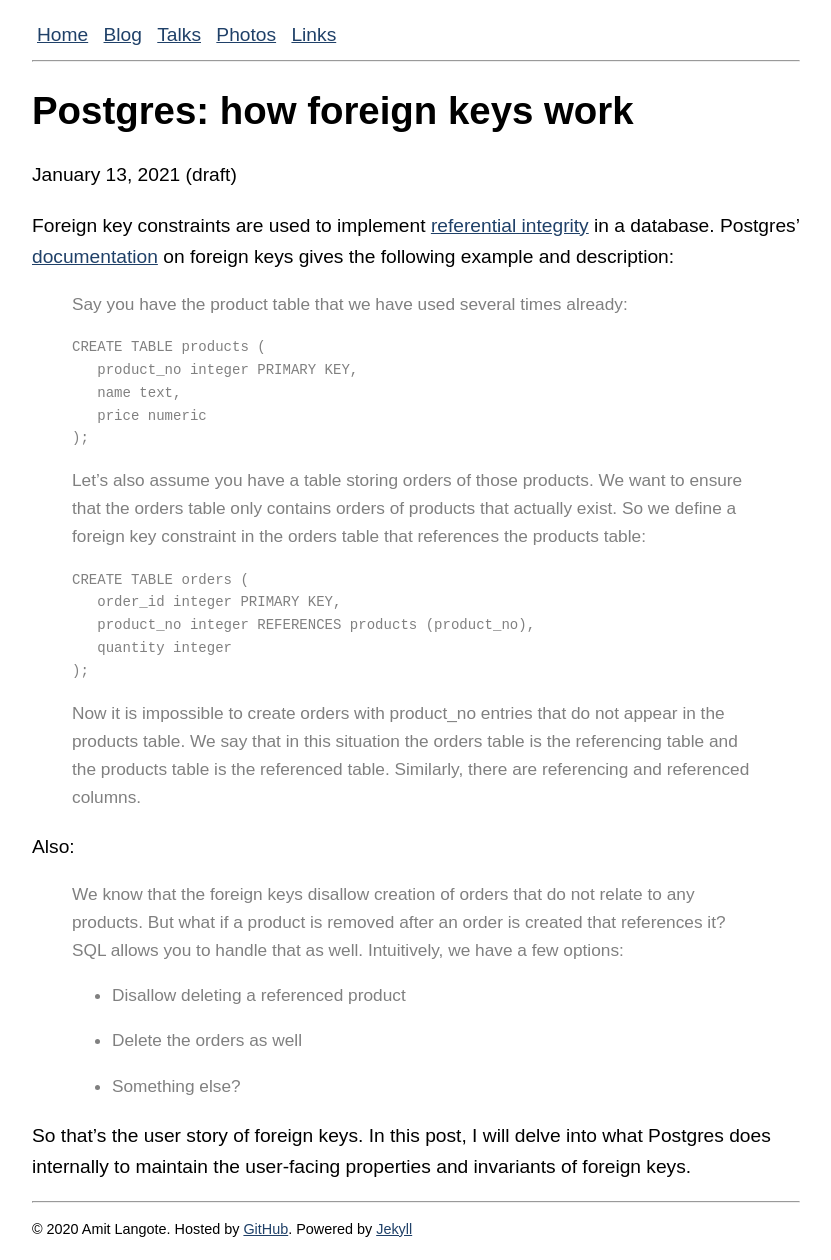
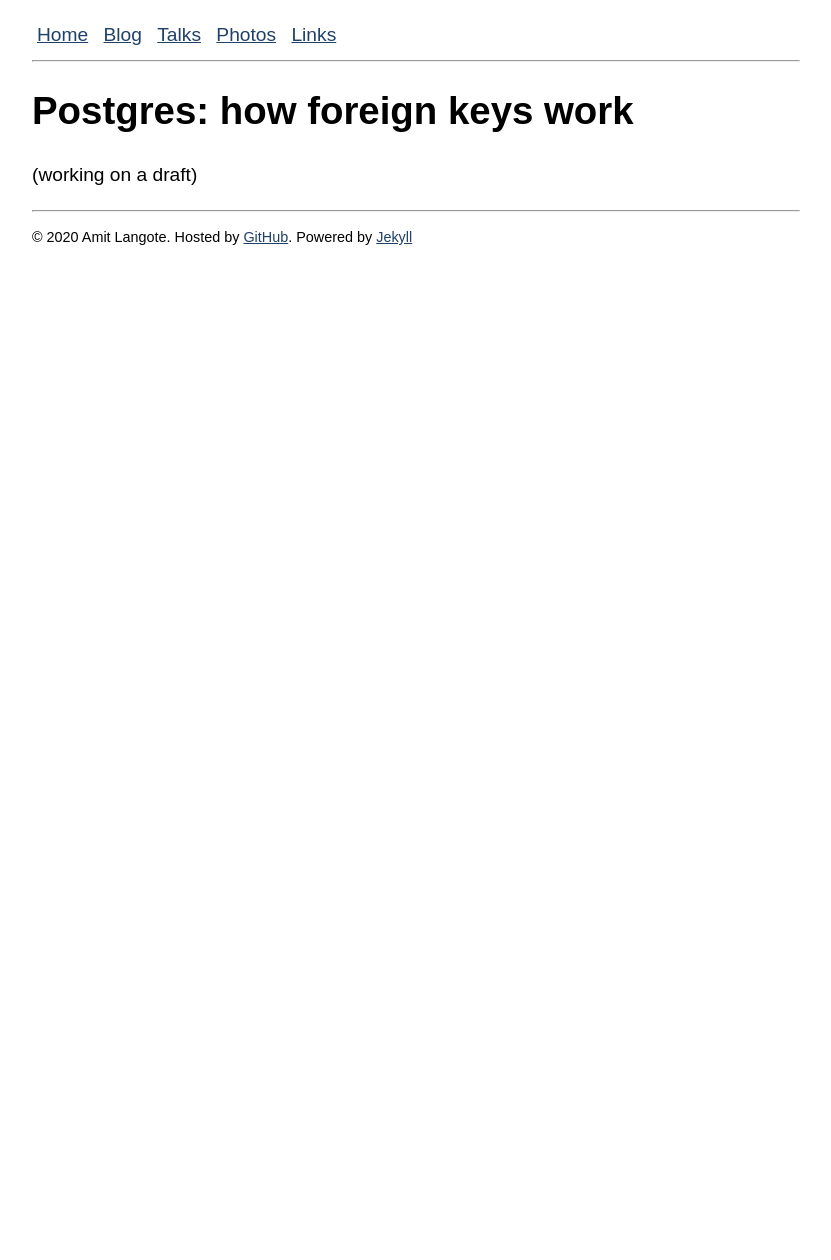
Before and after one commit to amitlan/website, a Jekyll site: the page built from _posts/2021-01-13-pg-fkey.md, in a window 1280 px wide. Shown: the whole page, without its empty margins (224-1055 px from the left). Built offline with Jekyll 4.4.1, drawn with Linux system fonts in a browser that asks for light colours; after the commit the page ends 900 px from its top, so only the background shows below that.

Commit message:
pg-fkey: hide draft

```diff
--- a/_posts/2021-01-13-pg-fkey.md
+++ b/_posts/2021-01-13-pg-fkey.md
@@ -2,12 +2,13 @@
 layout: writing
 title: "Postgres: how foreign keys work"
 tags: [writing, pg]
-last_updated: 2021-01-13
+last_updated: 2021-
 ---
 # Postgres: how foreign keys work
 
-January 13, 2021 (draft)
+(working on a draft)
 
+<!--
 Foreign key constraints are used to implement [referential integrity](https://en.wikipedia.org/wiki/Referential_integrity)
 in a database.  Postgres' [documentation](https://www.postgresql.org/docs/current/ddl-constraints.html#DDL-CONSTRAINTS-FK)
 on foreign keys gives the following example and description:
@@ -45,3 +46,4 @@ Also:
 
 So that's the user story of foreign keys.  In this post, I will delve into what Postgres does
 internally to maintain the user-facing properties and invariants of foreign keys.
+-->
```
